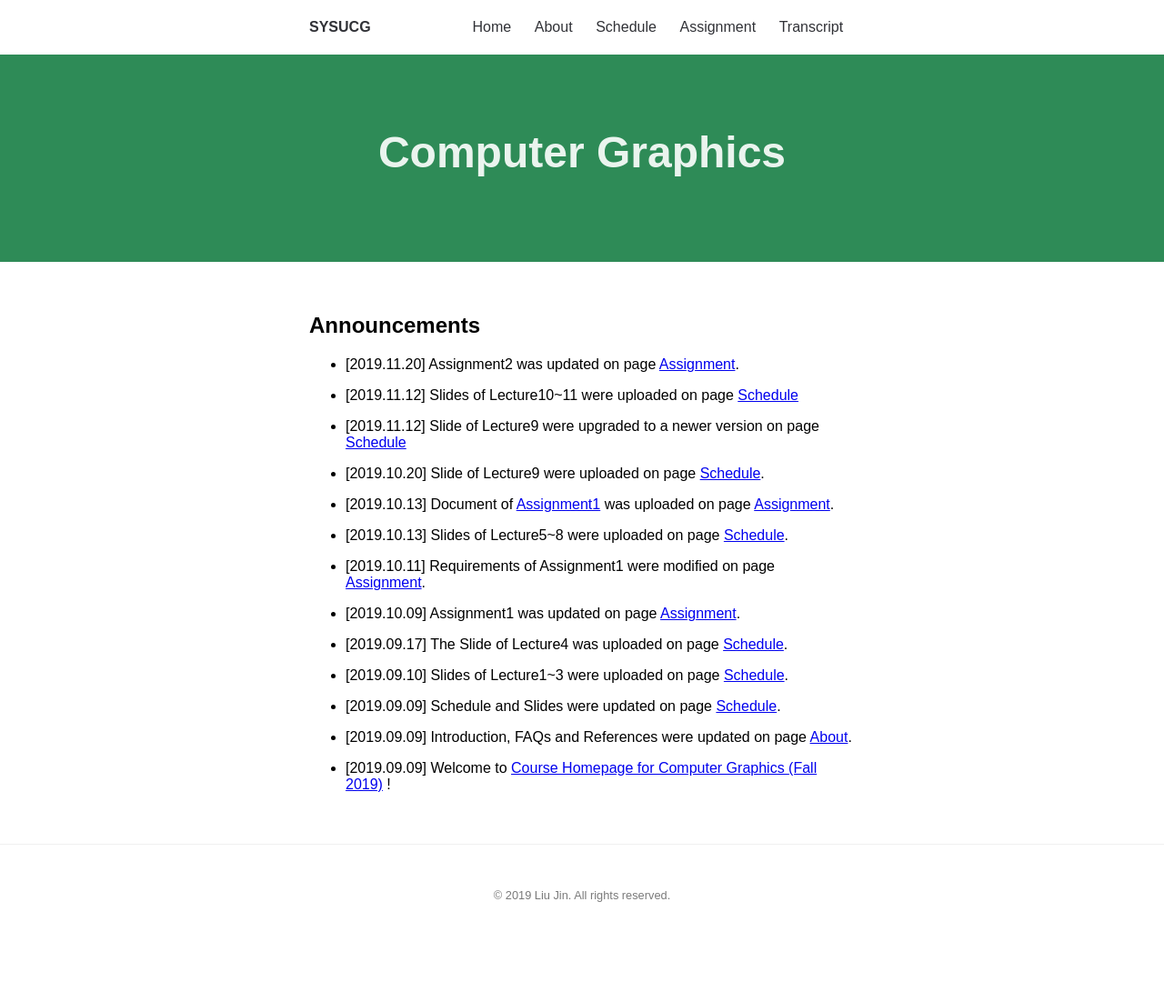
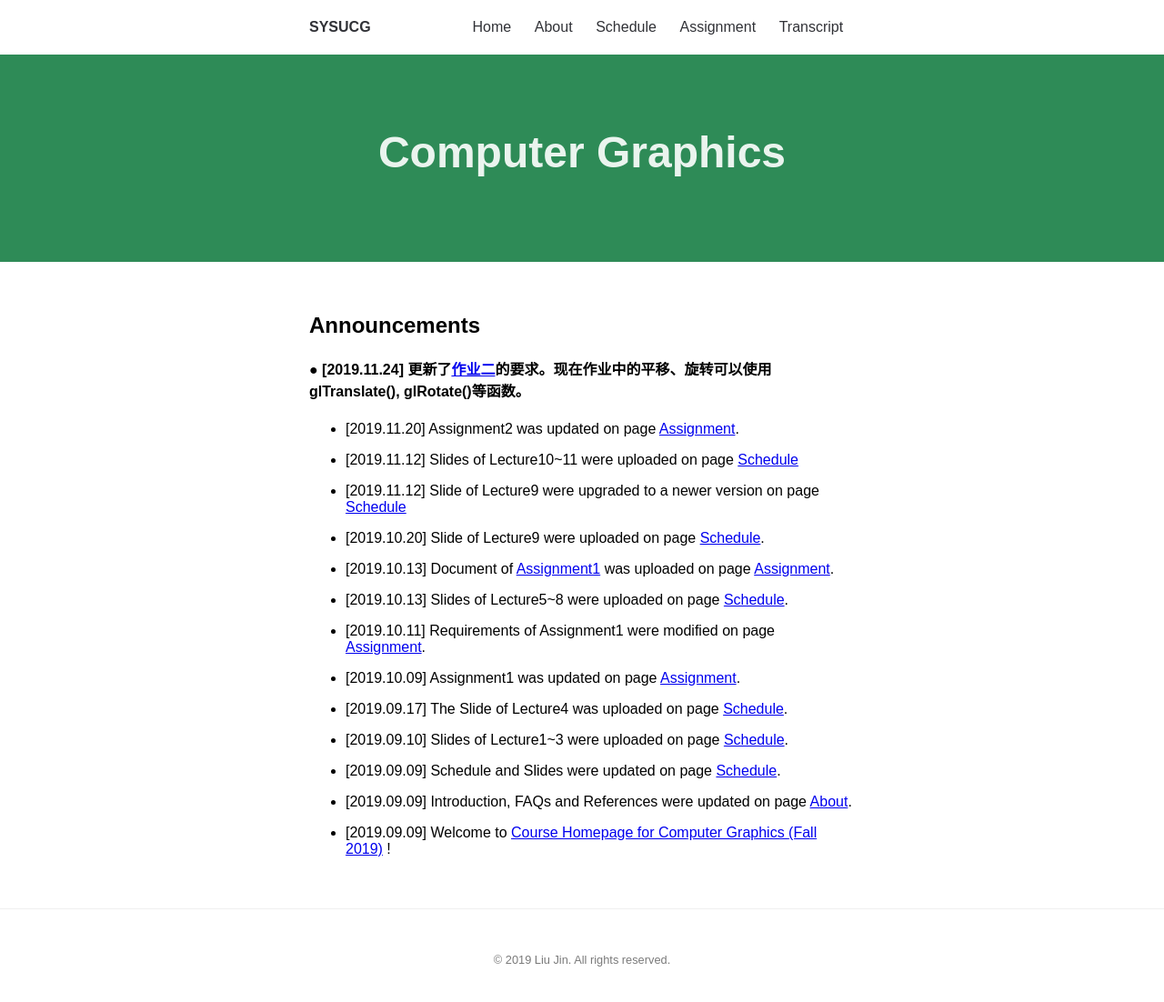
Before and after one commit to sysucg2019/sysucg2019.github.io, a Jekyll site: the page built from index.md, in a window 1280 px wide and 1111 px high. Shown: the top 1102 px of the window at 91% size. Built offline with Jekyll 4.4.1, drawn with Linux system fonts in a browser that asks for light colours.

Commit message:
Update index.md

```diff
--- a/index.md
+++ b/index.md
@@ -4,6 +4,8 @@ title: Computer Graphics (Fall 2019)
 ---
 
 ## Announcements
+#### ● [2019.11.24] 更新了[作业二](https://sysucg2019.github.io/assignment)的要求。现在作业中的平移、旋转可以使用glTranslate(), glRotate()等函数。
+
 - [2019.11.20] Assignment2 was updated on page [Assignment](https://sysucg2019.github.io/assignment).
 
 - [2019.11.12] Slides of Lecture10~11 were uploaded on page [Schedule](https://sysucg2019.github.io/schedule)
```
